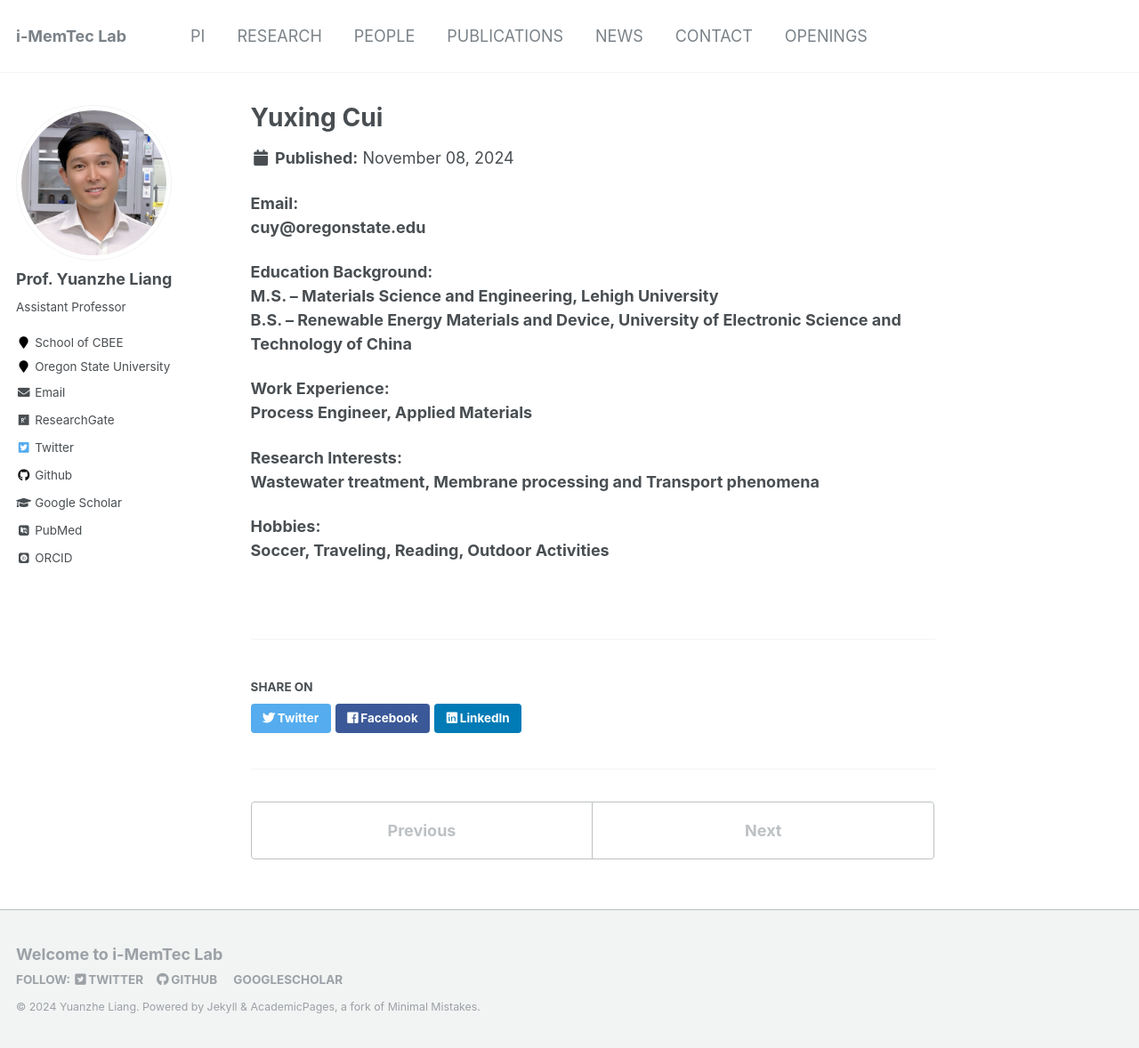
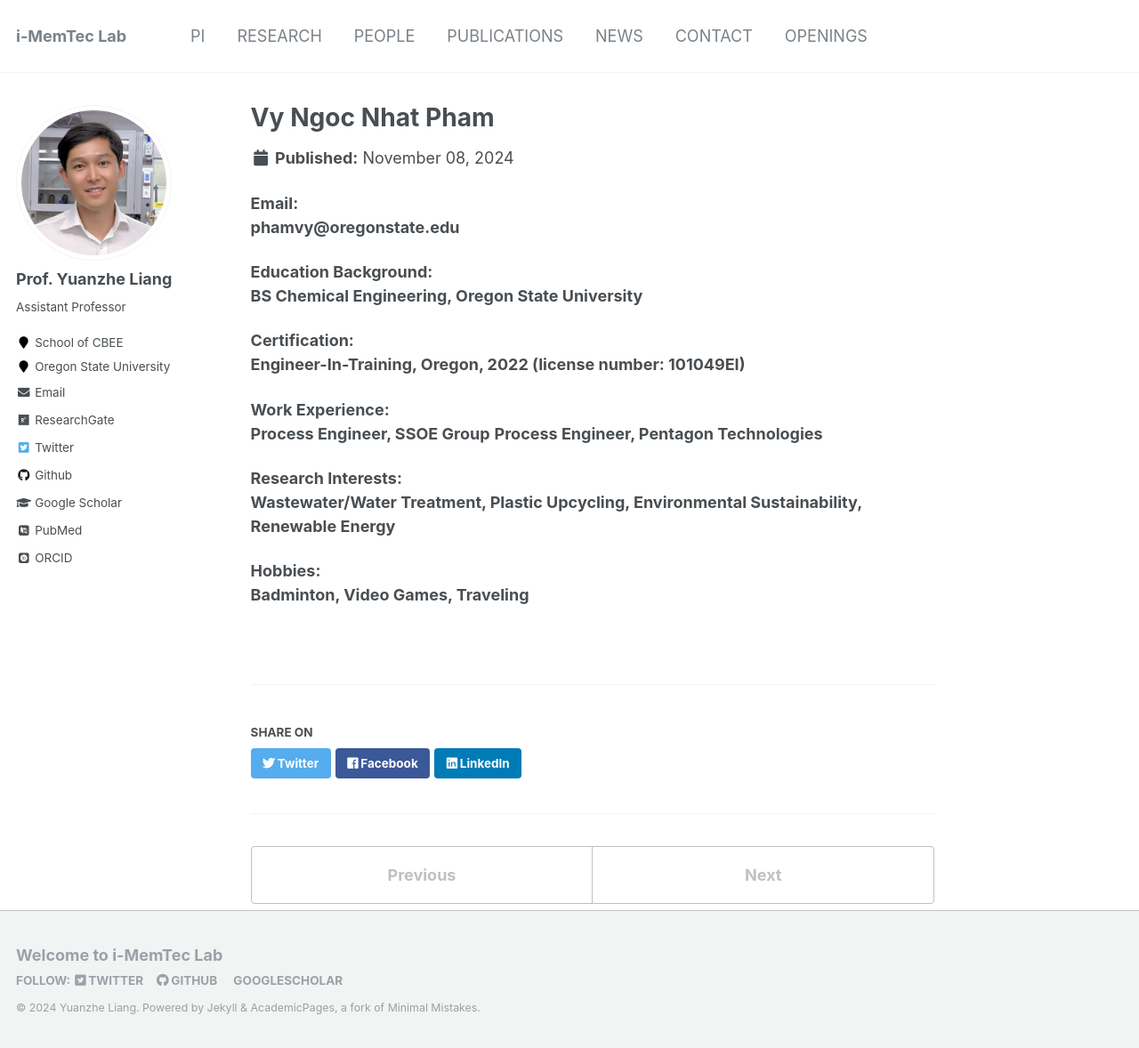
Before and after one commit to yuanzheliang/yuanzheliang.github.io, a Jekyll site: the page built from _portfolio/11-Vy.md, in a window 1280 px wide and 1178 px high. Shown: the whole window at 89% size. Built offline with Jekyll 4.4.1, drawn with Linux system fonts in a browser that asks for light colours; some web fonts are replaced.

Commit message:
Update 11-Vy.md

```diff
--- a/_portfolio/11-Vy.md
+++ b/_portfolio/11-Vy.md
@@ -1,21 +1,26 @@
 ---
-title: "Yuxing Cui"
-excerpt: "**1st year Ph.D. student** <br/><img src='/images/YuxingCui.jpg' width='250' height='250'>"
+title: "Vy Ngoc Nhat Pham"
+excerpt: "**1st year rotational Ph.D. student** <br/><img src='/images/Vy.jpg' width='250' height='250'>"
 collection: portfolio
 ---
 
 **Email:** <br/>
-**cuy@oregonstate.edu**
+**phamvy@oregonstate.edu**
 
 **Education Background:** <br/>
-**M.S. – Materials Science and Engineering, Lehigh University** <br/>
-**B.S. – Renewable Energy Materials and Device, University of Electronic Science and Technology of China**
+**BS Chemical Engineering, Oregon State University** <br/>
+
+**Certification:** <br/>
+**Engineer-In-Training, Oregon, 2022 (license number: 101049EI)**
+
 
 **Work Experience:** <br/>
-**Process Engineer, Applied Materials**
+**Process Engineer, SSOE Group**
+**Process Engineer, Pentagon Technologies**
+
 
 **Research Interests:** <br/>
-**Wastewater treatment, Membrane processing and Transport phenomena**
+**Wastewater/Water Treatment, Plastic Upcycling, Environmental Sustainability, Renewable Energy**
 
 **Hobbies:** <br/>
-**Soccer, Traveling, Reading, Outdoor Activities**
+**Badminton, Video Games, Traveling**
```
